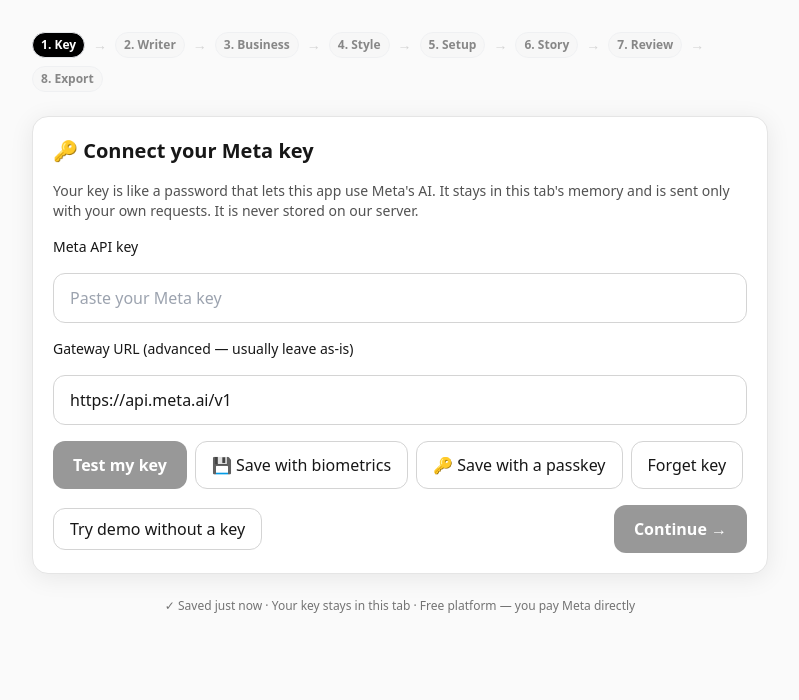
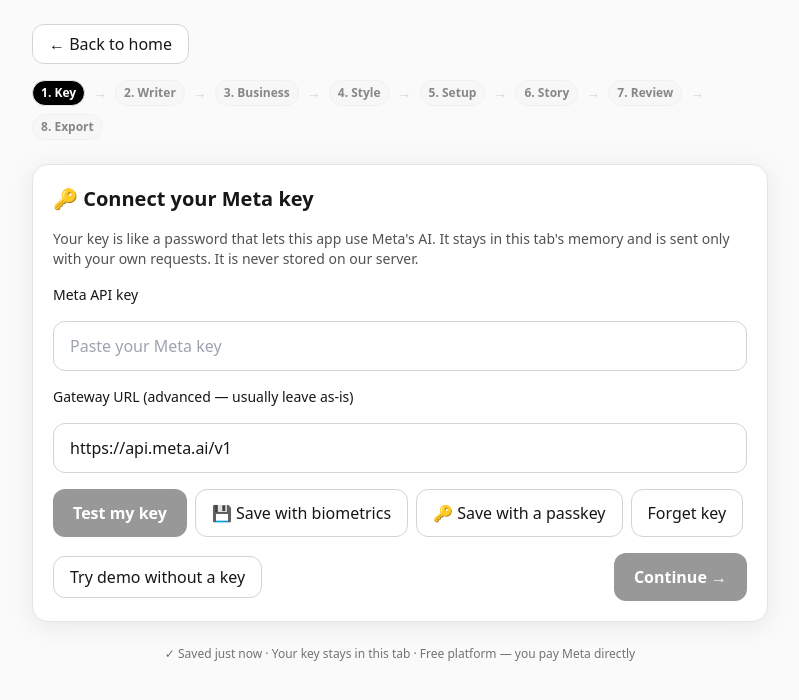
Before and after one commit to alkaika/ai-social-commercial-studio, a Next.js app: page /studio in a window 1280 px wide. Shown: the top 700 px of the page, without its empty margins (240-1039 px from the left). Built offline with nearby package versions, Linux system fonts and the light colour scheme.

Commit message:
feat: Back to home link on studio shell (visible on API key step + all steps)

```diff
--- a/app/studio/page.tsx
+++ b/app/studio/page.tsx
@@ -1,4 +1,5 @@
 'use client';
+import Link from 'next/link';
 import { useSearchParams } from 'next/navigation';
 import { Suspense, useEffect } from 'react';
 import { useProject, type Step } from '@/stores/projectStore';
@@ -56,6 +57,9 @@
 
   return (
     <main className="max-w-3xl mx-auto px-4 py-8 space-y-6">
+      <div>
+        <Link href="/" className="btn-secondary">← Back to home</Link>
+      </div>
       <div className="flex items-center gap-2 text-sm flex-wrap" role="navigation" aria-label="Studio steps">
         {STEPS.map((s, i) => (
           <span key={s.id} className="flex items-center gap-2">
```
Also changed, not shown: clinerules/memory-bank/activeContext.md (+1 -1 lines), clinerules/memory-bank/progress.md (+1 -1 lines).
